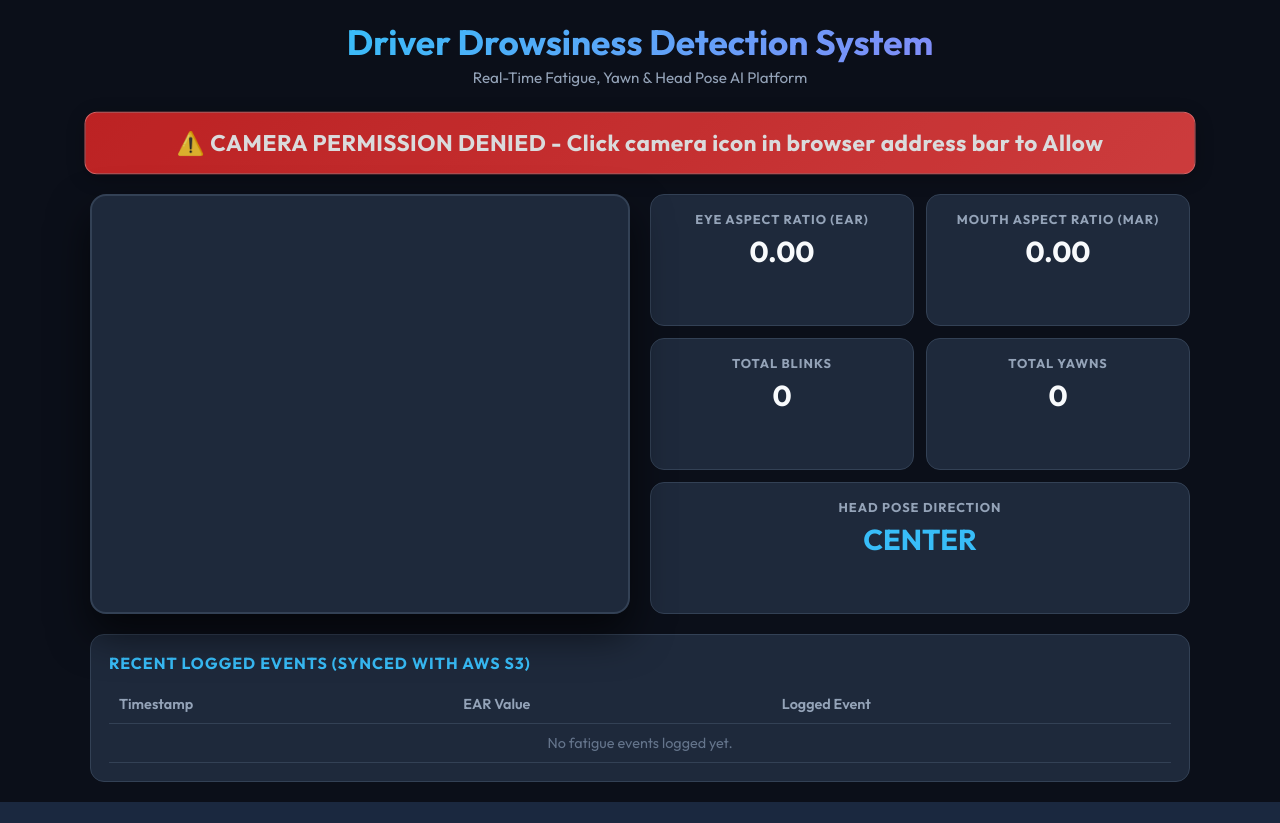
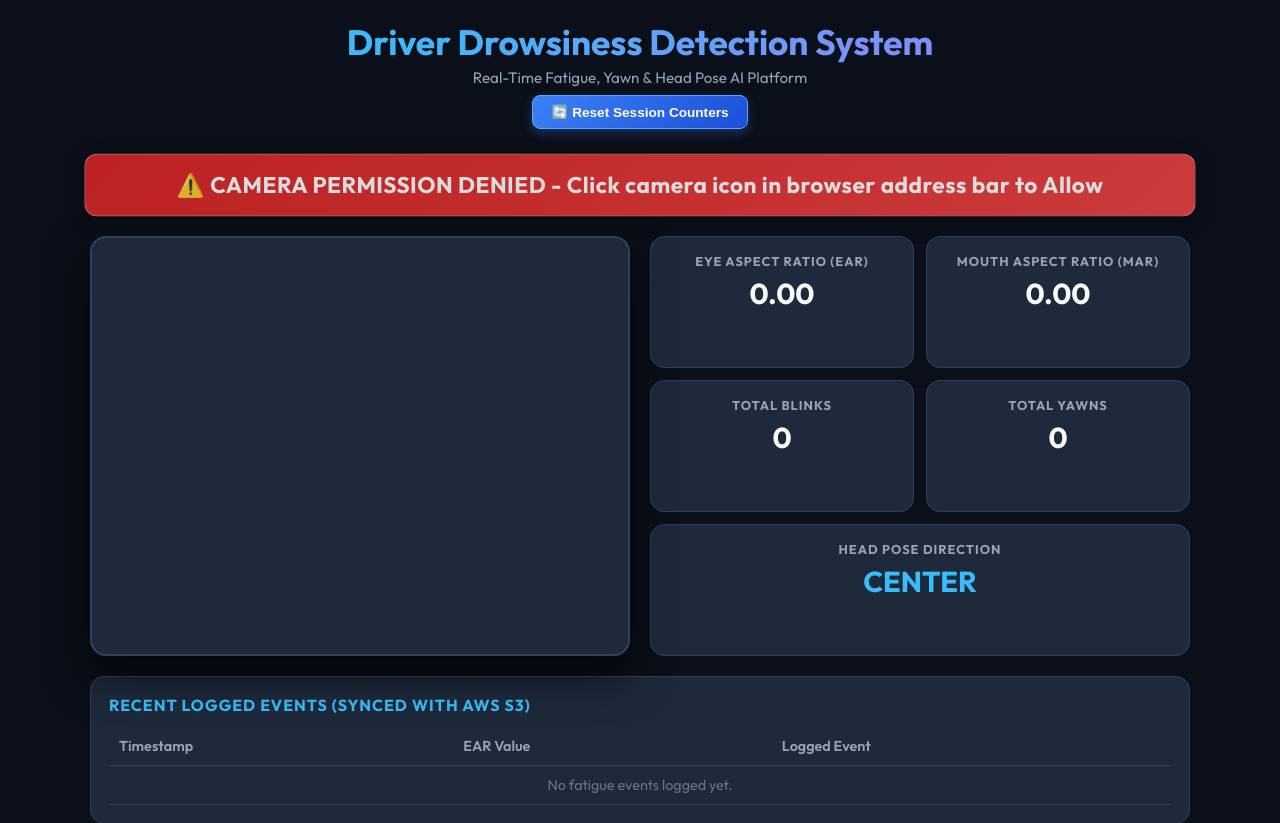
Before and after one commit to ShaunJoseph10/Driver-Drowsiness, a Flask app: page / in a window 1280 px wide. Shown: the top 823 px of the page. Before the commit the page ends 802 px from the top, so only its background shows below. Run offline with Flask 3, Linux system fonts and the light colour scheme.

Commit message:
Add Reset Session Counters feature button and endpoint

```diff
--- a/app.py
+++ b/app.py
@@ -58,6 +58,17 @@ if not os.path.exists(log_file):
 @app.route("/")
 def index():
     return render_template("index.html")
+
+@app.route("/reset", methods=["POST"])
+def reset_stats():
+    state["blink_count"] = 0
+    state["yawn_count"] = 0
+    state["frame_counter"] = 0
+    state["yawn_frames"] = 0
+    state["status"] = "ACTIVE & ALERT"
+    state["head_direction"] = "CENTER"
+    state["logs"] = []
+    return jsonify({"status": "success", "message": "Stats reset successfully"})
 
 @app.route("/process_frame", methods=["POST"])
 def process_frame():
--- a/templates/index.html
+++ b/templates/index.html
@@ -38,6 +38,8 @@
         th { color: #94a3b8; font-weight: 600; }
         .event-drowsy { color: #ef4444; font-weight: bold; }
         .event-yawn { color: #f59e0b; font-weight: bold; }
+        .btn-reset { background: linear-gradient(135deg, #3b82f6, #1d4ed8); color: #ffffff; border: 1px solid #60a5fa; padding: 8px 18px; border-radius: 8px; font-size: 0.85rem; font-weight: 600; cursor: pointer; transition: all 0.2s ease; box-shadow: 0 4px 12px rgba(59, 130, 246, 0.3); margin-top: 8px; }
+        .btn-reset:hover { transform: translateY(-2px); box-shadow: 0 6px 16px rgba(59, 130, 246, 0.5); background: linear-gradient(135deg, #60a5fa, #2563eb); }
     </style>
 </head>
 <body>
@@ -45,6 +47,7 @@
         <header>
             <h1>Driver Drowsiness Detection System</h1>
             <p>Real-Time Fatigue, Yawn & Head Pose AI Platform</p>
+            <button id="resetBtn" class="btn-reset" onclick="resetStats()">🔄 Reset Session Counters</button>
         </header>
 
         <div id="alertBanner" class="alert-banner status-normal">SYSTEM INITIALIZING... ALLOW CAMERA ACCESS</div>
@@ -248,6 +251,22 @@
             .catch(err => console.error("Error sending frame:", err));
         }
 
+        function resetStats() {
+            fetch('/reset', { method: 'POST' })
+                .then(res => res.json())
+                .then(data => {
+                    blinkVal.innerText = "0";
+                    yawnVal.innerText = "0";
+                    earVal.innerText = "0.00";
+                    marVal.innerText = "0.00";
+                    poseVal.innerText = "CENTER";
+                    logTableBody.innerHTML = '<tr><td colspan="3" style="color: #64748b; text-align: center;">No fatigue events logged yet.</td></tr>';
+                    alertBanner.innerText = "STATUS: ACTIVE & MONITORING";
+                    alertBanner.className = "alert-banner status-normal";
+                })
+                .catch(err => console.error("Error resetting stats:", err));
+        }
+
         // Start initialization on page load
         window.addEventListener('DOMContentLoaded', initCamera);
     </script>
```
